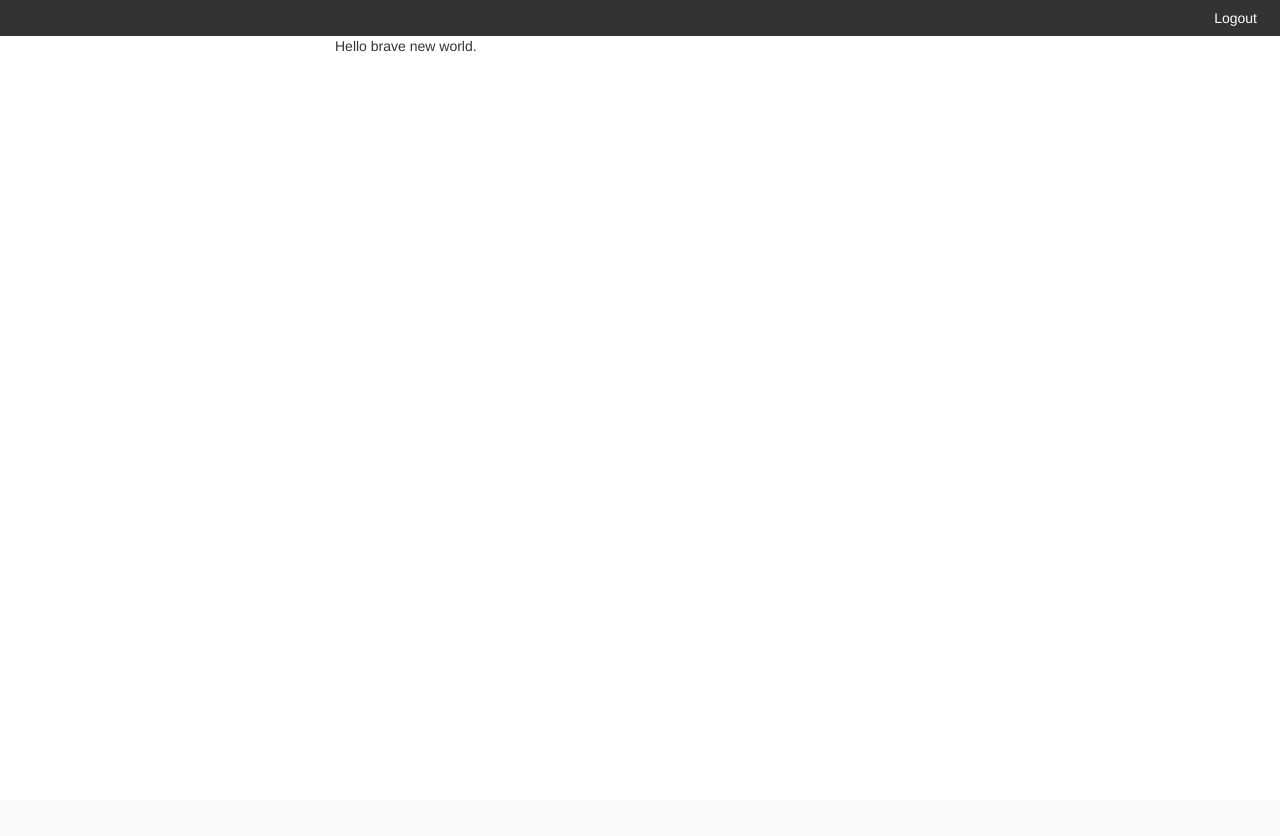
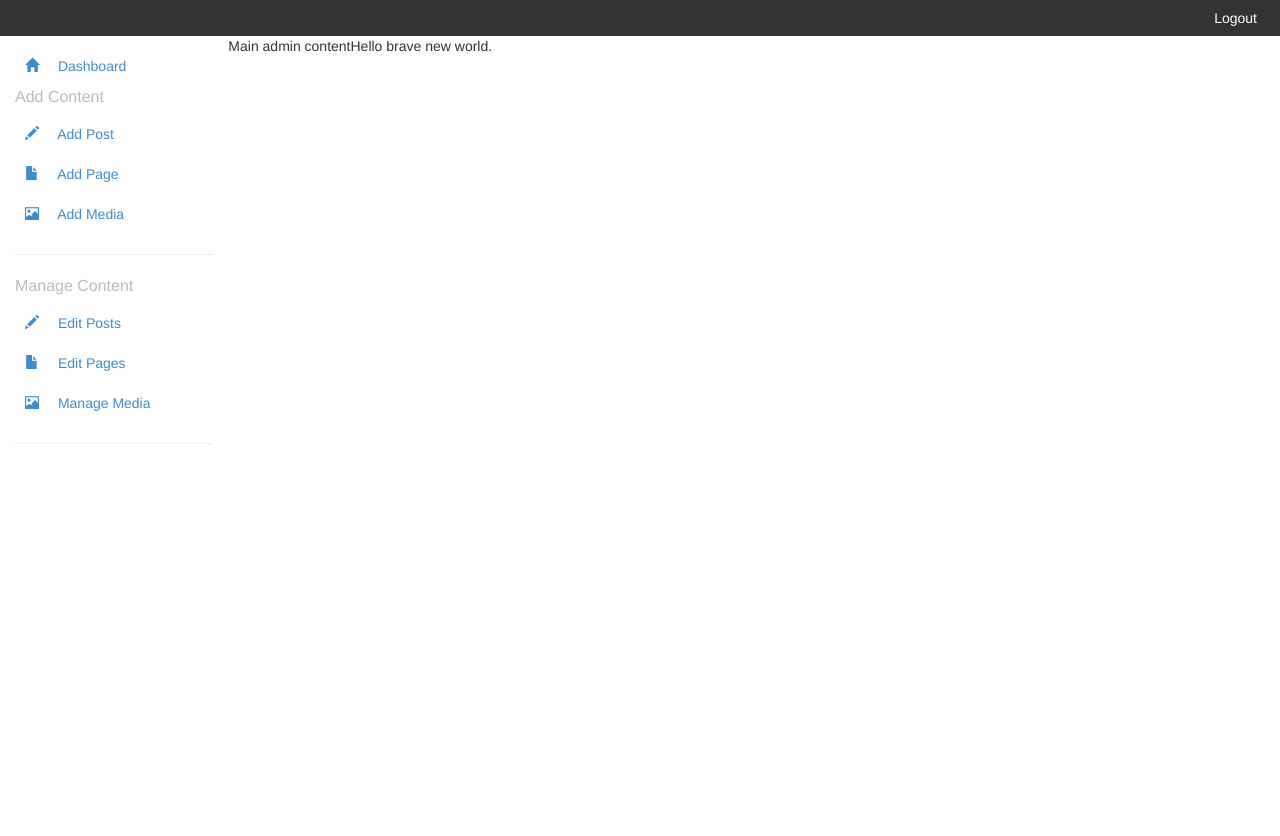
Before and after one commit to graemeboy/ninja, a PHP site: page /app/views/admin/dashboard.php in a window 1280 px wide. Before the commit the page ends 52 px from the top, so only its background shows below. Run offline with PHP 8.4, Linux system fonts and the light colour scheme; data that the repository does not hold is empty.

Commit message:
Update admin menu

```diff
--- a/app/views/admin/includes/footer.php
+++ b/app/views/admin/includes/footer.php
@@ -2,6 +2,7 @@
 <!-- .container -->
 </div>
 <!-- #admin-content .col-sm-9 -->
+<div class="clearfix"></div>
 </div>
 <!-- .container-fluid -->
 </body>
--- a/app/views/admin/includes/header.php
+++ b/app/views/admin/includes/header.php
@@ -12,6 +12,30 @@
         #admin-header-wrap, #admin-header-wrap a {
             color:#fff;
         }
+        /* Side Menu */
+        #admin-menu {
+            height: 100%;
+            overflow-y: scroll;
+        }
+        #admin-menu {
+            padding-top: 10px;
+            padding-right:0;
+        }
+        .nav-menu-subtitle {
+            color: #bbb;
+            font-size: 16px;
+            margin-bottom: 5px;
+        }
+        .nav-menu-item {
+            padding: 10px;
+        }
+        .nav-item-active {
+            border-right: 2px solid green;
+        }
+        .admin-menu-icon {
+            margin-right: 15px;
+        }
+
     </style>
 </head>
 
@@ -27,7 +51,8 @@
             <div class="clearfix"></div>
         </div>
 
-        <div id="admin-menu" class="col-sm-3">
+        <div id="admin-menu" class="col-sm-2">
             <?php include_once('navigation/nav.php') ?>
         </div>
-        <div id="admin-content" class="col-sm-9">
+        <div id="admin-content" class="col-sm-10">
+        Main admin content
--- a/app/views/admin/includes/navigation/nav.php
+++ b/app/views/admin/includes/navigation/nav.php
@@ -0,0 +1,120 @@
+<?php
+
+    // Define menu items for adding posts and pages
+    $core_navigation_add = array (
+        'add-post' => array (
+            'title' => 'Add Post',
+            'icon' => 'glyphicon glyphicon-pencil'
+        ),
+        'add-page' => array (
+            'title' => 'Add Page',
+            'icon' => 'glyphicon glyphicon-file'
+        ),
+        'add-media' => array (
+            'title' => 'Add Media',
+            'icon' => 'glyphicon glyphicon-picture'
+        ),
+    );
+    // Define menu items for managing posts and pages
+    $core_navigation_manage = array (
+        'manage-posts' => array (
+            'title' => 'Edit Posts',
+            'icon' => 'glyphicon glyphicon-pencil'
+        ),
+        'manage-pages' => array (
+            'title' => 'Edit Pages',
+            'icon' => 'glyphicon glyphicon-file'
+        ),
+        'manage-media' => array (
+            'title' => 'Manage Media',
+            'icon' => 'glyphicon glyphicon-picture'
+        ),
+    );
+
+    // Print the dashboard link
+    print_menu_item("dashboard",
+                    "Dashboard",
+                    "glyphicon glyphicon-home");
+
+    // Print the menu to add posts and pages
+    if (!empty($core_navigation_add)) {
+        print_menu_list("Add Content", $core_navigation_add);
+    } // if
+    // Print the menu to manage posts and pages
+    if (!empty($core_navigation_add)) {
+        print_menu_list("Manage Content", $core_navigation_manage);
+    } // if
+
+/**
+ * function create_menu_list
+ * Takes a list of menu items, and creates a menu list from
+ * those items. Menu lists are divided by <hr> tags.
+ *
+ * @param subtitle, the title of this menu list
+ * @param $menu_items, a list of items including href, title, icon
+ * @pre $menu_items is not empty
+ * @post a menu is printed
+ * @return none
+ */
+function print_menu_list ($list_title, $menu_items) {  ?>
+    <div class="nav-menu-list">
+    <?php  print_menu_subtitle($list_title);
+    foreach ($menu_items as $href=>$data) {
+        // Set the item's title.
+        if (!empty($data['title'])) {
+            $title = $data['title'];
+        } else {
+            $title = '';
+        } // else
+        // Set the item's icon.
+        if (!empty($data['icon'])) {
+            $icon = $data['icon'];
+        } else {
+            $icon = '';
+        } // else
+        print_menu_item ($href, $title, $icon);
+    } // foreach ?>
+    <hr> </div> <!-- .menu-list -->
+<?php } // create_menu_list (arrary)
+
+/**
+ * function print_menu_item
+ *
+ * @param $title, the link text
+ * @param $icon, the class names of the icon
+ * @pre if title and icon ought not the be output, they are empty strings
+ * @return none
+ */
+function print_menu_item ($href, $title, $icon) {
+    $cur_nav_item = ($_SERVER['REQUEST_URI']);
+    $menu_href_base = '/admin/';
+    $href = $menu_href_base . $href;
+    $cur_classname = 'nav-item-active'; ?>
+    <div class="nav-menu-item<?php
+        // add active class if current nav
+        if ($href === $cur_nav_item) {
+            echo " $cur_classname";
+        } // if ?>">
+        <a href="<?php echo $href ?>">
+        <?php if ($icon !== '') { ?>
+            <span class="admin-menu-icon <?php echo $icon ?>"></span>
+        <?php } // if
+        if ($title !== '') {
+            echo $title;
+        } // if  ?>
+        </a>
+    </div> <!-- .nav-menu-item -->
+<?php } // print_menu_item (string, string)
+
+/**
+ * function print_menu_subtitle
+ * Print a subtitle with subtitle class.
+ *
+ * @param $subtitle, the string to appear as subtitle
+ * @post a div with subtitle class and subtitle text is output
+ * @return none
+ */
+function print_menu_subtitle ($subtitle) { ?>
+    <div class="nav-menu-subtitle"><?php echo $subtitle ?></div>
+<?php } // print_menu_subtitle (string)
+?>
```
